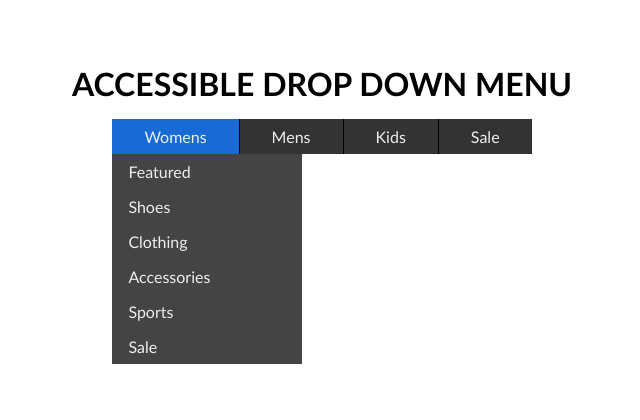
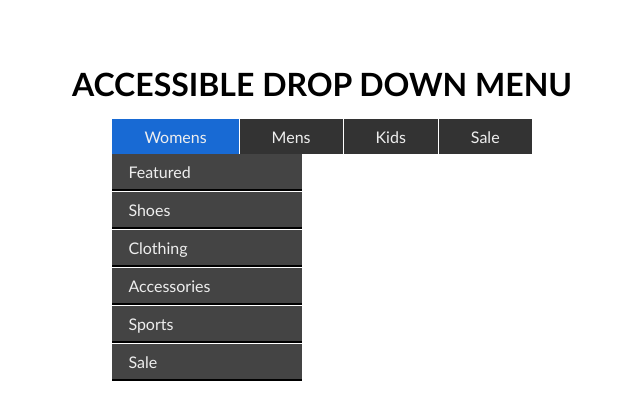
Before and after one commit to maktubhelou/vue-assignment3-accessible-menu, a Vue app: page / in a window 1280 px wide. Both pictures are taken after a click on the link "Womens". Shown: the top 420 px of the page, without its empty margins (318-958 px from the left). Built offline with nearby package versions, Linux system fonts and the light colour scheme.

Commit message:
changed styling

```diff
--- a/src/assets/css/main.scss
+++ b/src/assets/css/main.scss
@@ -1,3 +1,9 @@
+:root {
+    --menu-bg-color: #333;
+    --menu-hover-color: #186ad4;
+    --menu-bar-inner-border: #fff;
+}
+
 * {
     -webkit-box-sizing: border-box;
     -moz-box-sizing: border-box;
@@ -31,13 +37,13 @@ nav ul {
 }
 
 .access-menu>li {
-    background: #333;
+    background: var(--menu-bg-color);
     display: inline-block;
     position: relative;
 }
 
 .access-menu>li+li {
-    border-left: solid 1px #000;
+    border-left: solid 1px var(--menu-bar-inner-border);
 }
 
 .access-menu a {
@@ -52,7 +58,7 @@ nav ul {
     transition: all .2s linear;
     &:hover,
     &:focus {
-        background-color: #186ad4;
+        background-color: var(--menu-hover-color);
     }
 }
 
@@ -71,17 +77,18 @@ nav ul {
 }
 
 .access-submenu li {
+    cursor: pointer;
     &:hover {
-        background: #186ad4;
+        background: var(--menu-hover-color);
     }
 }
 
 .access-submenu>li+li {
-    border-top: solid 1px #000;
+    border-top: solid 1px #fff;
 }
 
 .access-submenu>li :last-child {
-    border-bottom: solid 3px #000;
+    border-bottom: solid 2px #000;
 }
 
 .access-submenu a {
--- a/src/components/Menu.vue
+++ b/src/components/Menu.vue
@@ -6,7 +6,7 @@
             <li v-for="(value, key) in menu" :key="key">
                 <a href="#" v-shortkey.focus="[value.shortcut]">{{ key }}</a>
                 <ul class="access-submenu">
-                  <a v-for="item in value.items" :key="item" href="#"><li> {{item}} </li></a>
+                  <li v-for="item in value.items" :key="item" href="#"><a> {{item}} </a></li>
                 </ul>
             </li>
         </ul>
```
